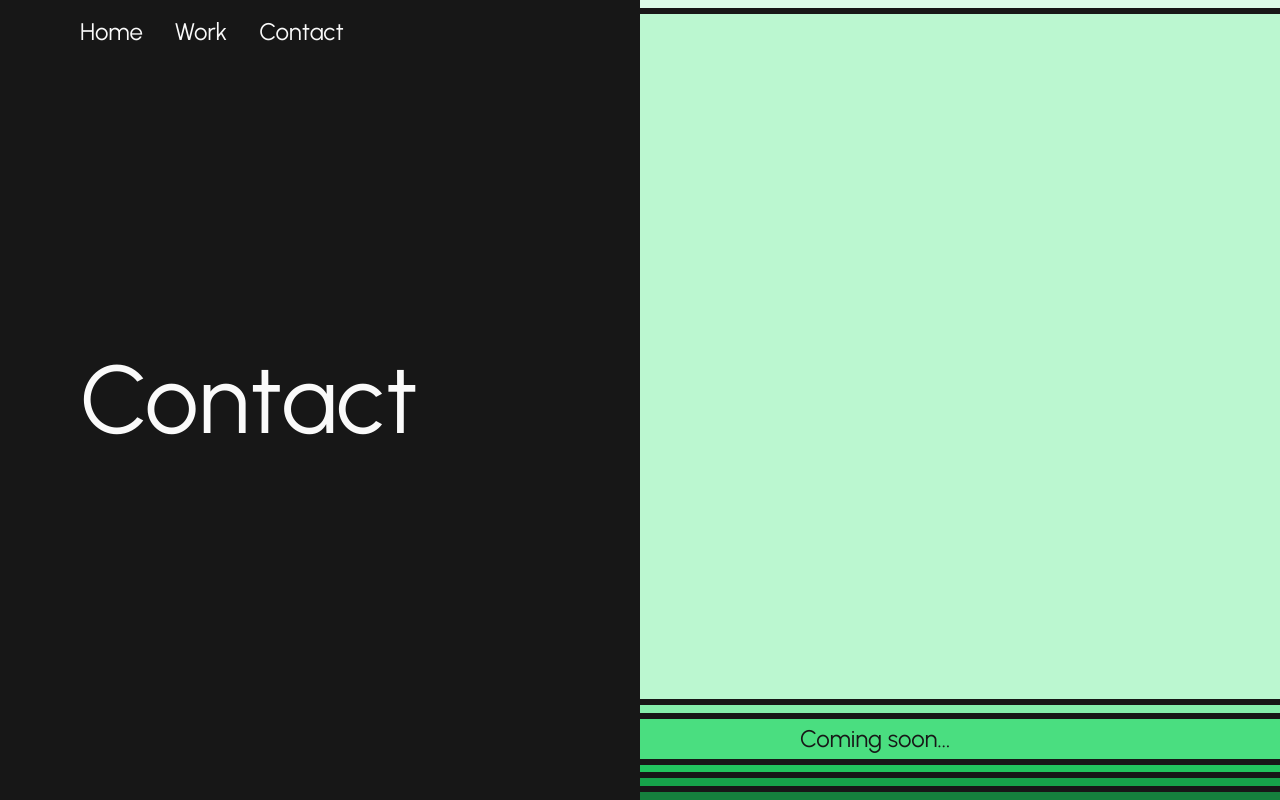
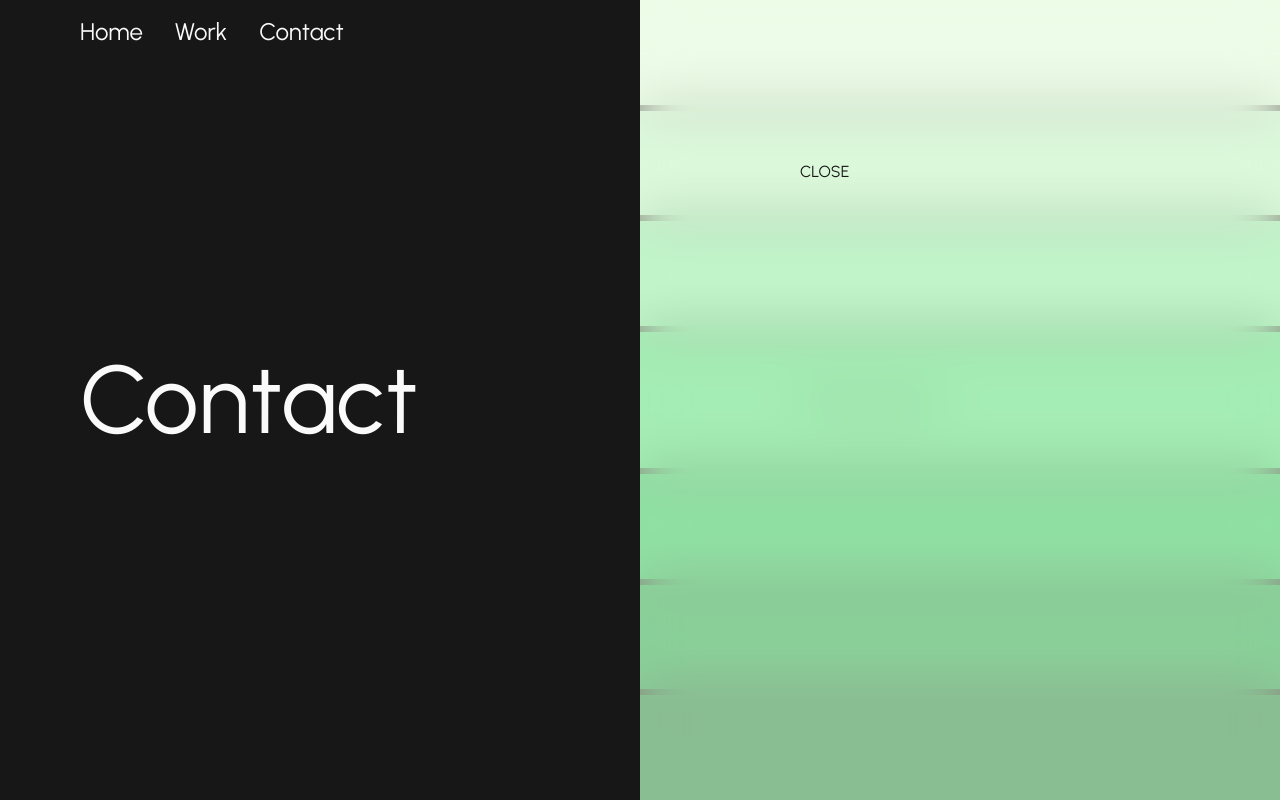
Before and after one commit to evanhickman/portfoliov2, a Next.js app: page /contact in a window 1280 px wide. Both pictures are taken after a click on the element 960 px from the left and 162 px from the top of the page. Built offline with nearby package versions, Linux system fonts and the light colour scheme.

Commit message:
add frosted overlay

```diff
--- a/src/app/components/Box.tsx
+++ b/src/app/components/Box.tsx
@@ -22,33 +22,18 @@ const Box = ({
   isActive,
   onClick,
 }: BoxProps) => {
-  console.log(isActive);
-  const variants = {
-    visible: {
-      x: '0',
-      gridRow: 'span 1',
-      transition: { duration: 0.5, delay: id * 0.1 },
-    },
-    active: {
-      x: '0',
-      gridRow: `span 50`,
-      transition: { type: 'spring', duration: 1, delay: 0, layout: true },
-    },
-  };
-
   return (
     <AnimatePresence>
       <motion.div
         className={`${classNames} flex flex-col justify-center row-span-1 cursor-pointer z-10`}
-        initial={{ x: '100%', gridRow: 'span 1' }}
-        animate={isActive ? variants.active : variants.visible}
+        initial={{ x: '100%' }}
+        animate={{ x: 0 }}
         transition={{
           type: 'spring',
           duration: 0.6,
           delay: id * 0.1,
         }}
         exit={{ x: '100%' }}
-        variants={variants}
         onClick={() => onClick(id)}
       >
         <div className='pl-40'>
--- a/src/app/components/BoxContainer.tsx
+++ b/src/app/components/BoxContainer.tsx
@@ -26,6 +26,34 @@ const BoxContainer = ({ boxes }: BoxContainerProps) => {
           isActive={box.id === active}
         />
       ))}
+      {active &&
+        boxes
+          .filter((box) => box.id === active)
+          .map((box) => (
+            <AnimatePresence key={box.id}>
+              <motion.div
+                className='fixed top-0 right-0 translate-y-[-50%] w-1/2 h-full bg-yellow-50/50 backdrop-blur-xl z-20 p-40'
+                layout
+                initial={{ opacity: 0, x: '100%', y: 0 }}
+                animate={{ opacity: 1, x: 0, y: 0 }}
+                exit={{ opacity: 0, x: '100%', y: 0 }}
+                key={box.id}
+              >
+                <span
+                  className='block mb-8 text-black-900 cursor-pointer'
+                  onClick={() => setActive(null)}
+                >
+                  CLOSE
+                </span>
+                {box.title && (
+                  <h2 className='mb-6 text-2xl text-black-900'>{box.title}</h2>
+                )}
+                {box.description && (
+                  <p className='text-black-900'>{box.description}</p>
+                )}
+              </motion.div>
+            </AnimatePresence>
+          ))}
     </section>
   );
 };
```
